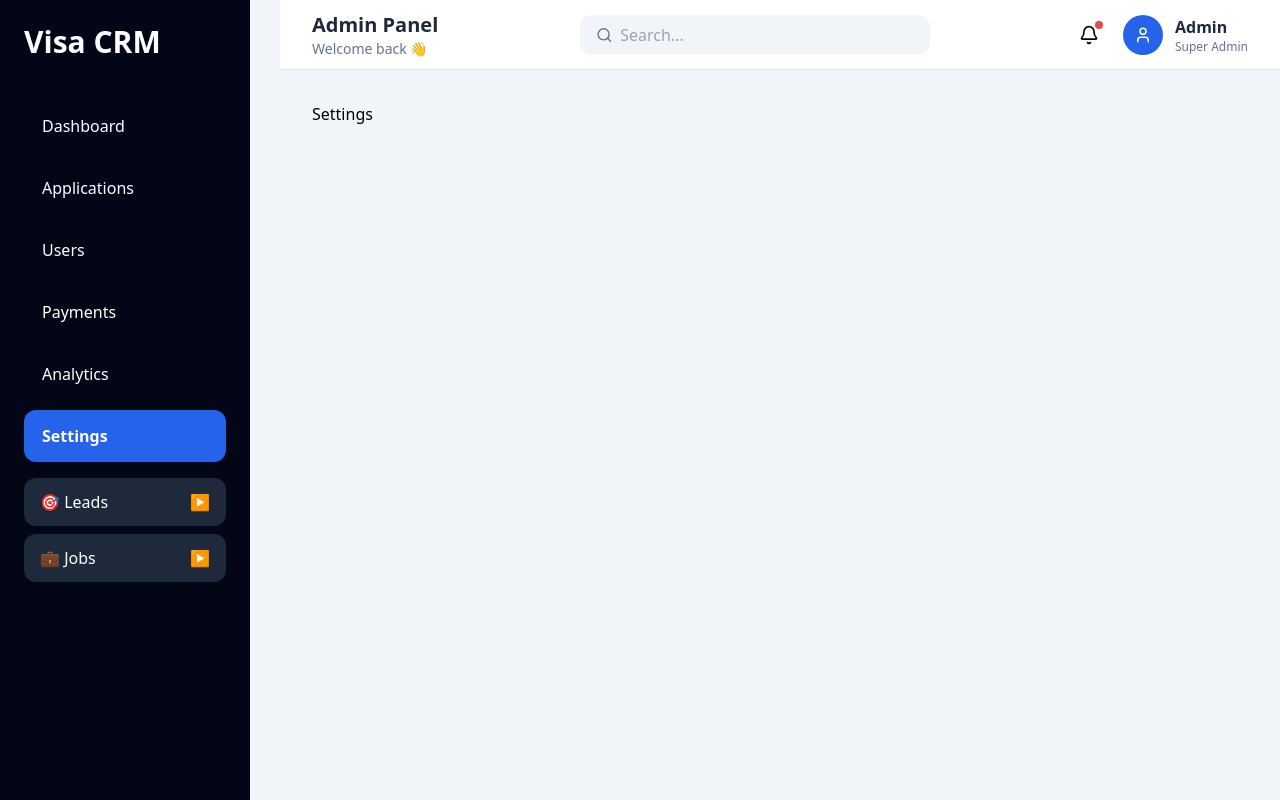
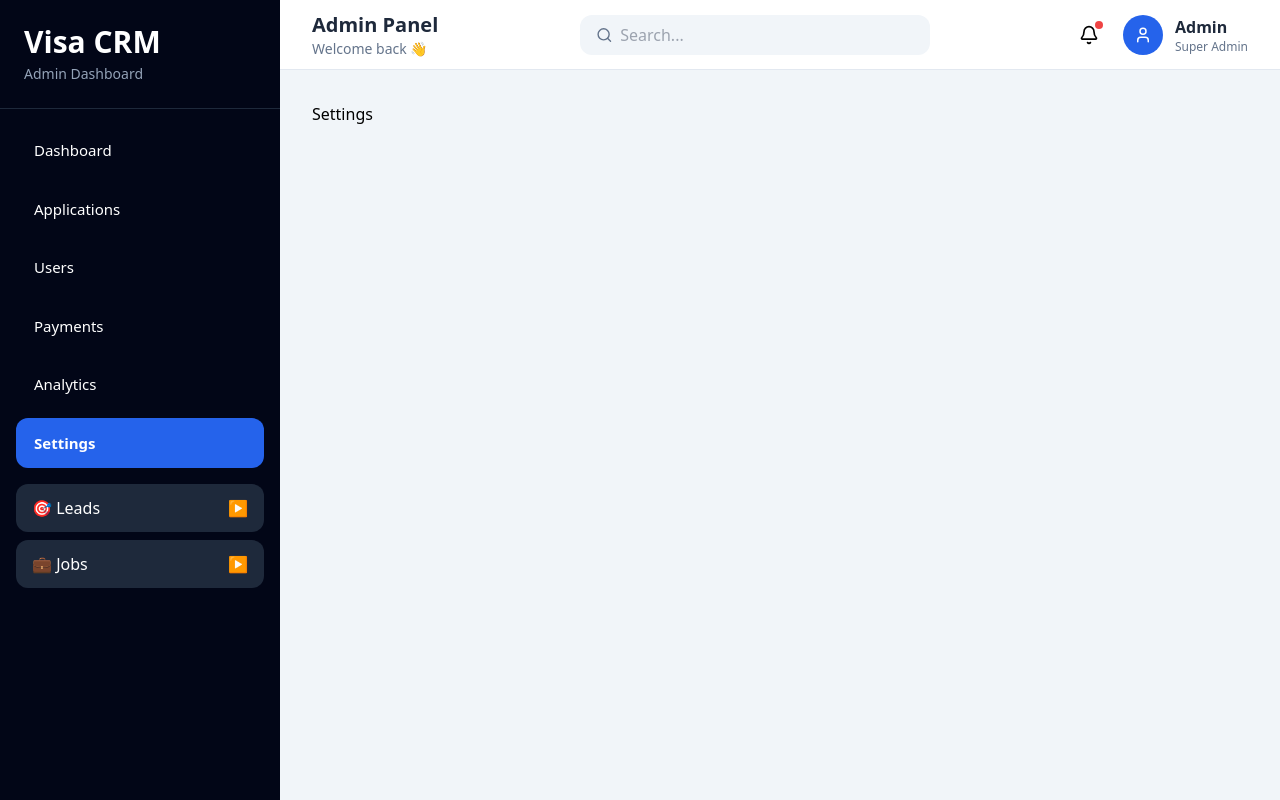
Before and after one commit to Avinash12122002/tmsvisa, a React (Vite) app in the folder client/: page /admin/settings in a window 1280 px wide. Built offline with nearby package versions, Linux system fonts and the light colour scheme; sample sign-in values are in the browser's storage.

Commit message:
change sidebar again again

```diff
--- a/client/src/pages/admin/components/AdminSidebar.jsx
+++ b/client/src/pages/admin/components/AdminSidebar.jsx
@@ -31,20 +31,20 @@ const menus = [
 export default function AdminSidebar({ sidebarOpen, setSidebarOpen }) {
   const location = useLocation();
 
+  const [showLeads, setShowLeads] = useState(false);
+
   const [showJobs, setShowJobs] = useState(false);
 
-  const [showLeads, setShowLeads] = useState(false);
+  useEffect(() => {
+    if (location.pathname.includes("/admin/leads")) {
+      setShowLeads(true);
+    }
 
-  useEffect(() => {
     if (
       location.pathname.includes("/admin/jobs") ||
       location.pathname.includes("/admin/job")
     ) {
       setShowJobs(true);
-    }
-
-    if (location.pathname.includes("/admin/leads")) {
-      setShowLeads(true);
     }
   }, [location.pathname]);
 
@@ -58,10 +58,11 @@ export default function AdminSidebar({ sidebarOpen, setSidebarOpen }) {
     display: "block",
     padding: "14px 18px",
     borderRadius: 12,
-    marginBottom: 10,
+    marginBottom: 8,
     textDecoration: "none",
     color: "#fff",
-    fontWeight: location.pathname === path ? 600 : 400,
+    fontSize: 15,
+    fontWeight: location.pathname === path ? 600 : 500,
     background: location.pathname === path ? "#2563EB" : "transparent",
   });
 
@@ -70,15 +71,17 @@ export default function AdminSidebar({ sidebarOpen, setSidebarOpen }) {
     padding: "10px 14px",
     borderRadius: 10,
     marginBottom: 6,
-    marginLeft: 15,
+    marginLeft: 16,
     textDecoration: "none",
+    fontSize: 14,
     color: location.pathname === path ? "#fff" : "#CBD5E1",
     background: location.pathname === path ? "#1E40AF" : "transparent",
-    fontSize: 14,
   });
 
   return (
     <>
+      {/* Overlay */}
+
       {sidebarOpen && (
         <div
           className="
@@ -92,16 +95,17 @@ export default function AdminSidebar({ sidebarOpen, setSidebarOpen }) {
         />
       )}
 
+      {/* Sidebar */}
+
       <aside
         className={`
           fixed
           top-0
           left-0
           h-screen
-          w-[250px]
+          w-[280px]
           bg-slate-950
           text-white
-          p-6
           overflow-y-auto
           z-50
           transition-transform
@@ -129,10 +133,15 @@ export default function AdminSidebar({ sidebarOpen, setSidebarOpen }) {
 
         {/* Logo */}
 
-        <h2 className="text-3xl font-bold mb-10">Visa CRM</h2>
+        <div className="p-6 border-b border-slate-800">
+          <h1 className="text-3xl font-bold">Visa CRM</h1>
 
-        {/* Main Menu */}
+          <p className="text-slate-400 text-sm mt-1">Admin Dashboard</p>
+        </div>
 
+        {/* Menu Area */}
+
+        <div className="p-4">
           {menus.map((menu) => (
             <Link
               key={menu.path}
@@ -162,6 +171,7 @@ export default function AdminSidebar({ sidebarOpen, setSidebarOpen }) {
             "
           >
             <span>🎯 Leads</span>
+
             <span>{showLeads ? "▼" : "▶"}</span>
           </button>
 
@@ -234,6 +244,7 @@ export default function AdminSidebar({ sidebarOpen, setSidebarOpen }) {
             "
           >
             <span>💼 Jobs</span>
+
             <span>{showJobs ? "▼" : "▶"}</span>
           </button>
 
@@ -272,6 +283,7 @@ export default function AdminSidebar({ sidebarOpen, setSidebarOpen }) {
               </Link>
             </div>
           )}
+        </div>
       </aside>
     </>
   );
--- a/client/src/pages/admin/layouts/AdminLayout.jsx
+++ b/client/src/pages/admin/layouts/AdminLayout.jsx
@@ -6,8 +6,9 @@ export default function AdminLayout({ children }) {
   const [sidebarOpen, setSidebarOpen] = useState(false);
 
   return (
-    <div className="min-h-screen bg-slate-100">
+    <div className="bg-slate-100 h-screen overflow-hidden">
       {/* Mobile Hamburger */}
+
       <button
         onClick={() => setSidebarOpen(true)}
         className="
@@ -15,7 +16,7 @@ export default function AdminLayout({ children }) {
           fixed
           top-4
           left-4
-          z-[60]
+          z-[100]
           bg-blue-600
           text-white
           w-12
@@ -36,7 +37,7 @@ export default function AdminLayout({ children }) {
       <div
         className="
           md:ml-[280px]
-          min-h-screen
+          h-screen
           flex
           flex-col
         "
@@ -46,6 +47,7 @@ export default function AdminLayout({ children }) {
         <main
           className="
             flex-1
+            overflow-y-auto
             p-4
             md:p-8
           "
```
Lines whose indentation alone changed are shown as unchanged.
